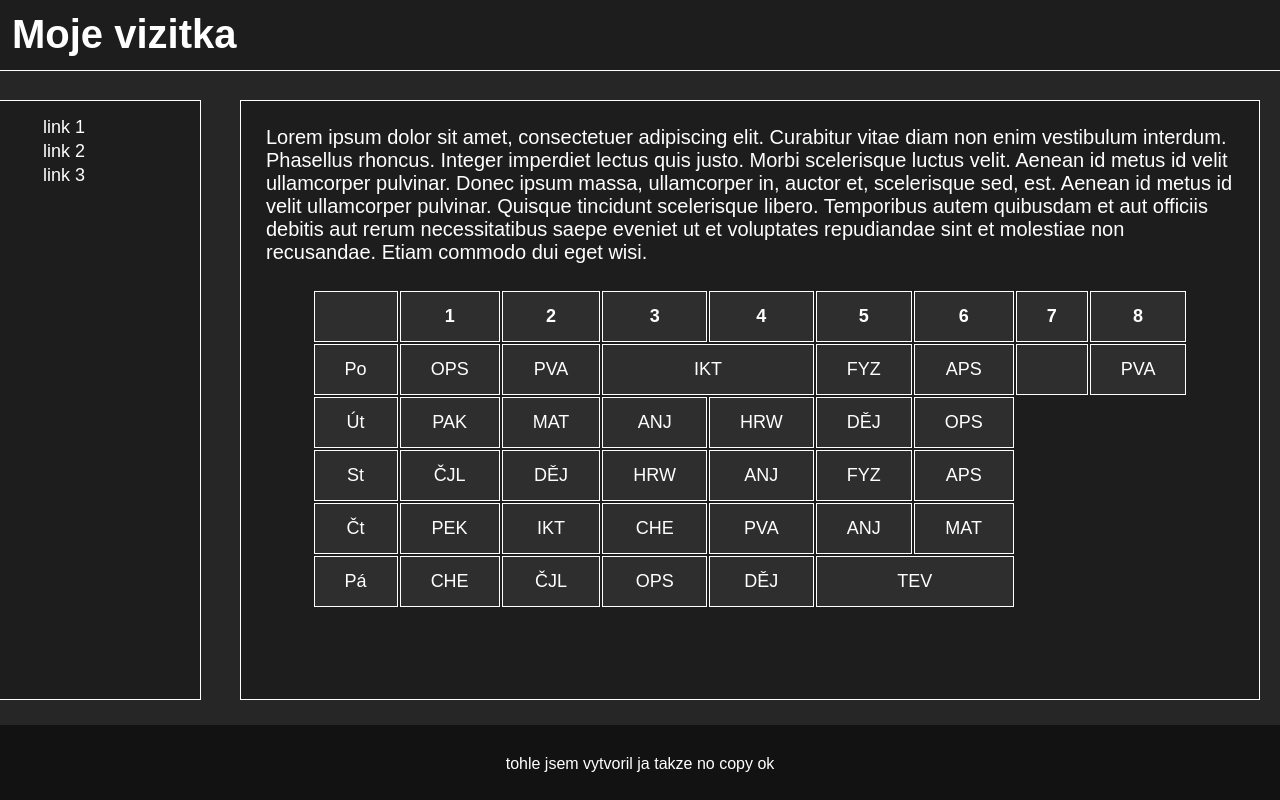
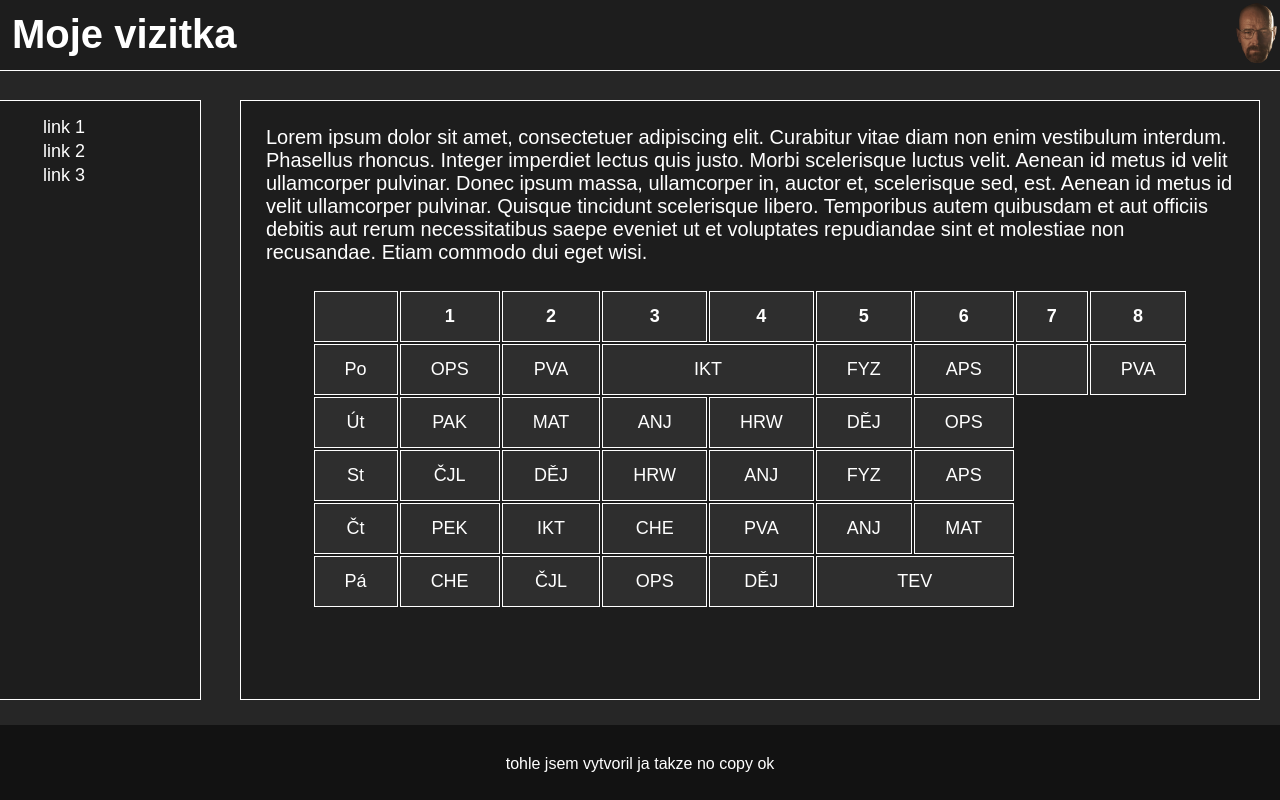
Before and after one commit to oldrichholy/jetokrasny, a plain HTML site: page index.html in a window 1280 px wide. Drawn offline with Linux system fonts and the light colour scheme.

Commit message:
update 1

```diff
--- a/index.html
+++ b/index.html
@@ -9,6 +9,7 @@
 <body>
       <div class="header">
         <h1>Moje vizitka</h1>
+        <img src="walter.png" alt="walter" class="walter">
       </div>
 
       <div class="navigation">
--- a/style.css
+++ b/style.css
@@ -25,6 +25,11 @@ h1 {
     padding: 12px;
     font-size: 40px;
     margin: 0;
+}
+.walter {
+    height: 60px;
+    margin: 3px;
+    float: right;
 }
 .navigation {
     display: block;
```
Also changed, not shown: walter.png (added).
